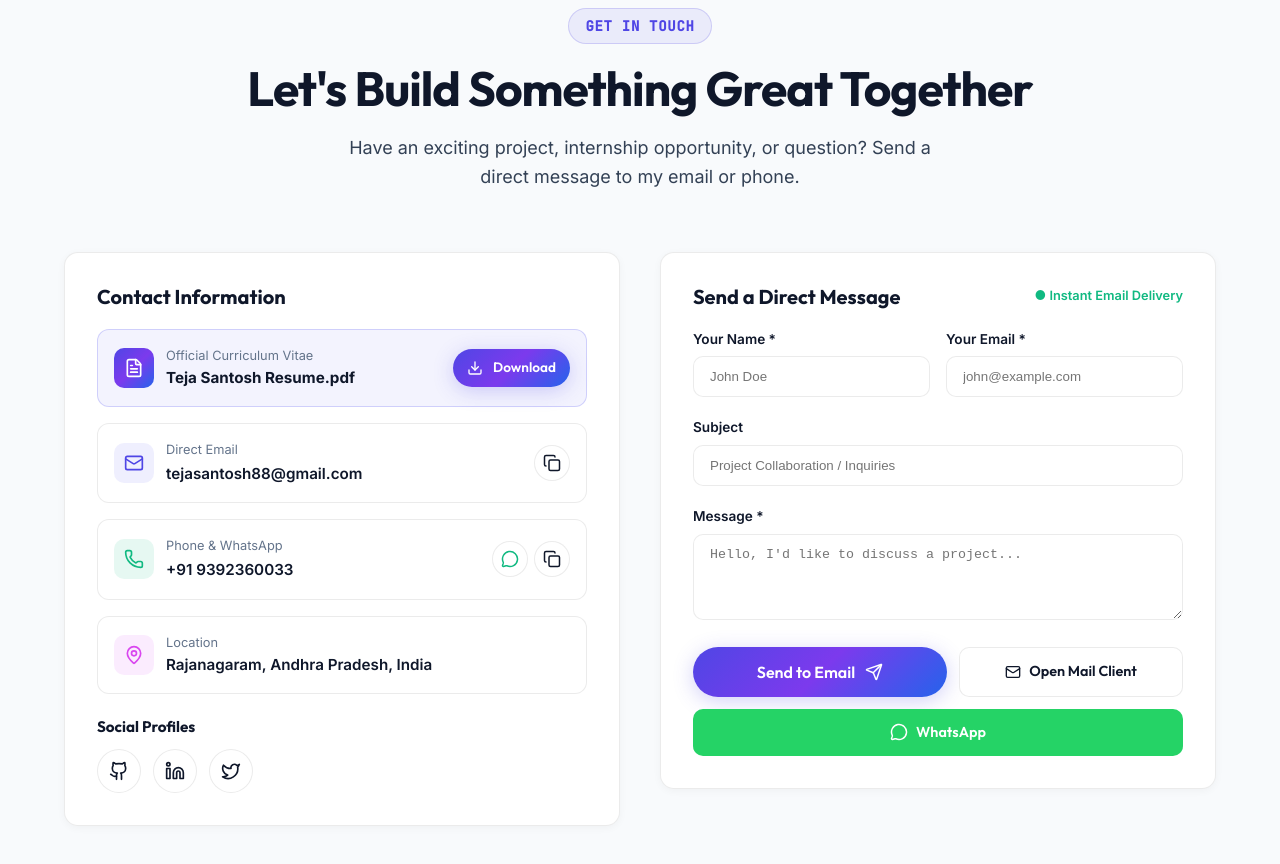
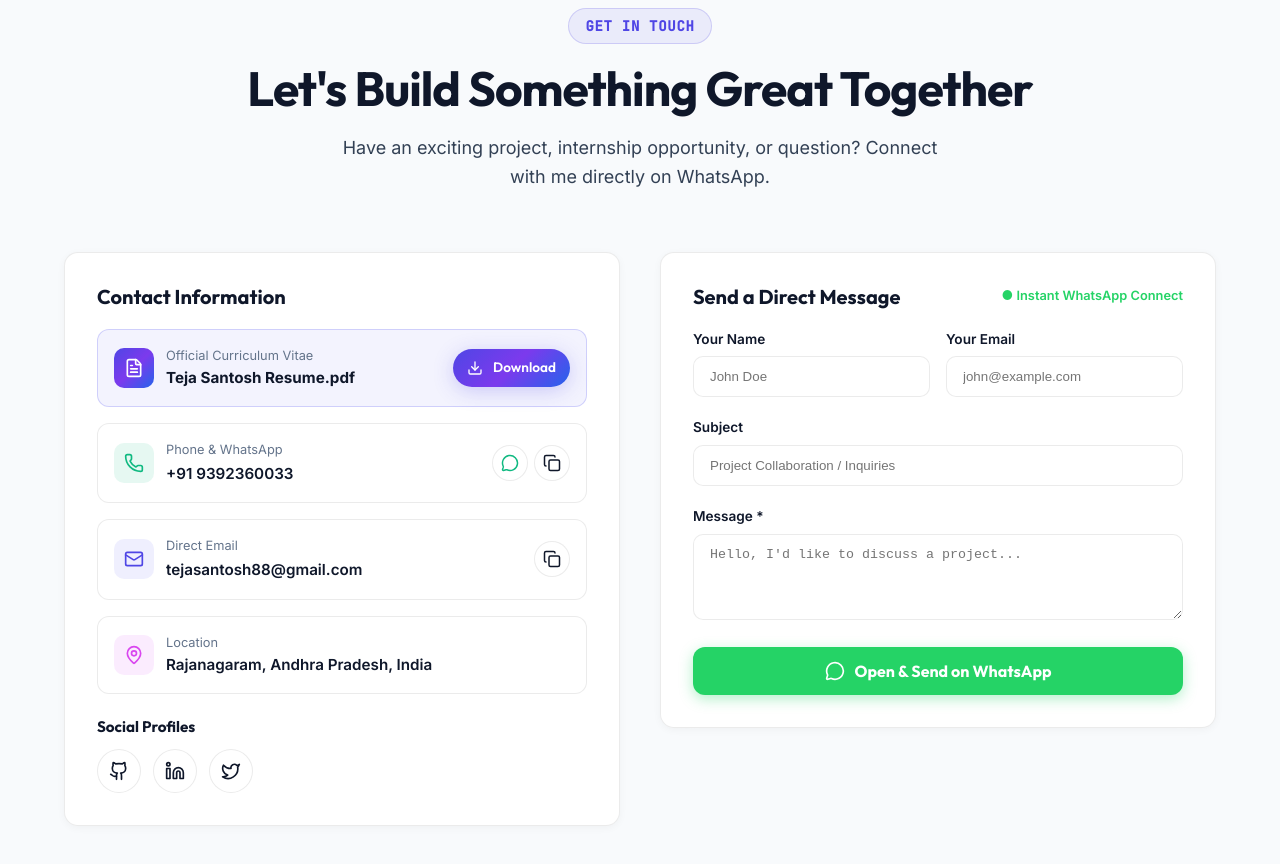
Before and after one commit to teja3856/portifolio, a React (Vite) app: page / in a window 1280 px wide. Shown: the part 7140-8004 px from the top of the page. Built offline with nearby package versions, Linux system fonts and the light colour scheme.

Commit message:
Keep only direct WhatsApp opening action on contact form

```diff
--- a/src/components/Contact.tsx
+++ b/src/components/Contact.tsx
@@ -1,19 +1,16 @@
 import React, { useState } from 'react';
 import { PERSONAL_INFO } from '../data/portfolioData';
-import { Mail, MapPin, Copy, Check, Send, Download, FileText, Phone, MessageCircle, Loader2 } from 'lucide-react';
+import { Mail, MapPin, Copy, Check, Download, FileText, Phone, MessageCircle } from 'lucide-react';
 import { GithubIcon, LinkedinIcon, TwitterIcon } from './Icons';
 
 export const Contact: React.FC = () => {
   const [copiedEmail, setCopiedEmail] = useState(false);
   const [copiedPhone, setCopiedPhone] = useState(false);
-  const [isSubmitting, setIsSubmitting] = useState(false);
-  const [formSubmitted, setFormSubmitted] = useState(false);
-  const [errorMessage, setErrorMessage] = useState('');
   const [formData, setFormData] = useState({
     name: '',
     email: '',
     subject: '',
-    message: ''
+    message: '',
   });
 
   const handleCopyEmail = () => {
@@ -28,68 +25,27 @@ export const Contact: React.FC = () => {
     setTimeout(() => setCopiedPhone(false), 2500);
   };
 
-  const handleSubmit = async (e: React.FormEvent) => {
+  const cleanPhone = PERSONAL_INFO.phone.replace(/[^0-9]/g, '');
+
+  const handleOpenWhatsApp = (e: React.FormEvent) => {
     e.preventDefault();
-    if (!formData.name || !formData.email || !formData.message) return;
+    const parts = [];
+    if (formData.name) parts.push(`*Name:* ${formData.name}`);
+    if (formData.email) parts.push(`*Email:* ${formData.email}`);
+    if (formData.subject) parts.push(`*Subject:* ${formData.subject}`);
+    if (formData.message) parts.push(`\n*Message:*\n${formData.message}`);
 
-    setIsSubmitting(true);
-    setErrorMessage('');
+    const messageText =
+      parts.length > 0
+        ? parts.join('\n')
+        : 'Hi Teja, I came across your portfolio and would like to connect!';
 
-    try {
-      // Send directly to personal email via FormSubmit AJAX service
-      const response = await fetch(`https://formsubmit.co/ajax/${PERSONAL_INFO.email}`, {
-        method: 'POST',
-        headers: {
-          'Content-Type': 'application/json',
-          'Accept': 'application/json',
-        },
-        body: JSON.stringify({
-          name: formData.name,
-          email: formData.email,
-          _replyto: formData.email,
-          _subject: formData.subject ? `[Portfolio Contact] ${formData.subject}` : `New Portfolio Message from ${formData.name}`,
-          message: formData.message,
-          _template: 'table',
-        }),
-      });
-
-      const result = await response.json();
-      if (response.ok && (result.success === 'true' || result.success === true || response.status === 200)) {
-        setFormSubmitted(true);
-        setFormData({ name: '', email: '', subject: '', message: '' });
-        setTimeout(() => setFormSubmitted(false), 7000);
-      } else {
-        throw new Error(result.message || 'Error delivering message');
-      }
-    } catch (err) {
-      console.warn('Direct API submission error, opening fallback email client:', err);
-      // Fallback: open mail client with prefilled info
-      window.location.href = `mailto:${PERSONAL_INFO.email}?subject=${encodeURIComponent(
-        formData.subject || `Portfolio Inquiry from ${formData.name}`
-      )}&body=${encodeURIComponent(
-        `Name: ${formData.name}\nEmail: ${formData.email}\n\nMessage:\n${formData.message}`
-      )}`;
-      setFormSubmitted(true);
-      setFormData({ name: '', email: '', subject: '', message: '' });
-      setTimeout(() => setFormSubmitted(false), 7000);
-    } finally {
-      setIsSubmitting(false);
-    }
+    const url = `https://wa.me/${cleanPhone}?text=${encodeURIComponent(messageText)}`;
+    window.open(url, '_blank', 'noopener,noreferrer');
   };
 
-  const cleanPhone = PERSONAL_INFO.phone.replace(/[^0-9]/g, '');
-  const mailtoUrl = `mailto:${PERSONAL_INFO.email}?subject=${encodeURIComponent(
-    formData.subject || 'Portfolio Inquiry / Project Collaboration'
-  )}&body=${encodeURIComponent(
-    formData.message
-      ? `Name: ${formData.name || 'Visitor'}\nEmail: ${formData.email || 'Not provided'}\n\n${formData.message}`
-      : 'Hello Teja, I would like to connect and discuss a project with you.'
-  )}`;
-
-  const whatsappUrl = `https://wa.me/${cleanPhone}?text=${encodeURIComponent(
-    formData.message
-      ? `Hi Teja, my name is ${formData.name || 'there'}. ${formData.message}`
-      : `Hi Teja, I came across your portfolio and would like to connect!`
+  const directWhatsAppUrl = `https://wa.me/${cleanPhone}?text=${encodeURIComponent(
+    'Hi Teja, I came across your portfolio and would like to connect!'
   )}`;
 
   return (
@@ -99,7 +55,7 @@ export const Contact: React.FC = () => {
         <span className="section-badge">Get In Touch</span>
         <h2 className="section-title">Let's Build Something Great Together</h2>
         <p className="section-subtitle">
-          Have an exciting project, internship opportunity, or question? Send a direct message to my email or phone.
+          Have an exciting project, internship opportunity, or question? Connect with me directly on WhatsApp.
         </p>
       </div>
 
@@ -163,6 +119,67 @@ export const Contact: React.FC = () => {
               </a>
             </div>
 
+            {/* Phone & WhatsApp Card */}
+            <div
+              style={{
+                display: 'flex',
+                alignItems: 'center',
+                justifyContent: 'space-between',
+                padding: '16px',
+                borderRadius: '12px',
+                background: 'var(--bg-secondary)',
+                border: '1px solid var(--border-subtle)',
+                marginBottom: '16px',
+              }}
+            >
+              <div style={{ display: 'flex', alignItems: 'center', gap: '12px' }}>
+                <div
+                  style={{
+                    width: '40px',
+                    height: '40px',
+                    borderRadius: '10px',
+                    background: 'rgba(16, 185, 129, 0.1)',
+                    display: 'flex',
+                    alignItems: 'center',
+                    justifyContent: 'center',
+                    color: '#10b981',
+                  }}
+                >
+                  <Phone size={20} />
+                </div>
+                <div>
+                  <div style={{ fontSize: '0.8rem', color: 'var(--text-muted)' }}>Phone & WhatsApp</div>
+                  <a
+                    href={`tel:${cleanPhone}`}
+                    style={{ fontSize: '0.95rem', fontWeight: 600, color: 'inherit', textDecoration: 'none' }}
+                  >
+                    {PERSONAL_INFO.phone}
+                  </a>
+                </div>
+              </div>
+
+              <div style={{ display: 'flex', gap: '6px' }}>
+                <a
+                  href={directWhatsAppUrl}
+                  target="_blank"
+                  rel="noreferrer"
+                  className="btn-icon"
+                  style={{ width: '36px', height: '36px', color: '#10b981' }}
+                  title="Chat on WhatsApp"
+                >
+                  <MessageCircle size={18} />
+                </a>
+                <button
+                  onClick={handleCopyPhone}
+                  className="btn-icon"
+                  style={{ width: '36px', height: '36px' }}
+                  title="Copy Phone"
+                >
+                  {copiedPhone ? <Check size={18} color="#10b981" /> : <Copy size={18} />}
+                </button>
+              </div>
+            </div>
+
             {/* Email Card */}
             <div
               style={{
@@ -210,67 +227,6 @@ export const Contact: React.FC = () => {
               >
                 {copiedEmail ? <Check size={18} color="#10b981" /> : <Copy size={18} />}
               </button>
-            </div>
-
-            {/* Phone & WhatsApp Card */}
-            <div
-              style={{
-                display: 'flex',
-                alignItems: 'center',
-                justifyContent: 'space-between',
-                padding: '16px',
-                borderRadius: '12px',
-                background: 'var(--bg-secondary)',
-                border: '1px solid var(--border-subtle)',
-                marginBottom: '16px',
-              }}
-            >
-              <div style={{ display: 'flex', alignItems: 'center', gap: '12px' }}>
-                <div
-                  style={{
-                    width: '40px',
-                    height: '40px',
-                    borderRadius: '10px',
-                    background: 'rgba(16, 185, 129, 0.1)',
-                    display: 'flex',
-                    alignItems: 'center',
-                    justifyContent: 'center',
-                    color: '#10b981',
-                  }}
-                >
-                  <Phone size={20} />
-                </div>
-                <div>
-                  <div style={{ fontSize: '0.8rem', color: 'var(--text-muted)' }}>Phone & WhatsApp</div>
-                  <a
-                    href={`tel:${cleanPhone}`}
-                    style={{ fontSize: '0.95rem', fontWeight: 600, color: 'inherit', textDecoration: 'none' }}
-                  >
-                    {PERSONAL_INFO.phone}
-                  </a>
-                </div>
-              </div>
-
-              <div style={{ display: 'flex', gap: '6px' }}>
-                <a
-                  href={whatsappUrl}
-                  target="_blank"
-                  rel="noreferrer"
-                  className="btn-icon"
-                  style={{ width: '36px', height: '36px', color: '#10b981' }}
-                  title="Chat on WhatsApp"
-                >
-                  <MessageCircle size={18} />
-                </a>
-                <button
-                  onClick={handleCopyPhone}
-                  className="btn-icon"
-                  style={{ width: '36px', height: '36px' }}
-                  title="Copy Phone"
-                >
-                  {copiedPhone ? <Check size={18} color="#10b981" /> : <Copy size={18} />}
-                </button>
-              </div>
             </div>
 
             {/* Location Card */}
@@ -322,67 +278,21 @@ export const Contact: React.FC = () => {
           </div>
         </div>
 
-        {/* Interactive Contact Form */}
+        {/* Interactive WhatsApp Contact Form */}
         <div className="glass-panel" style={{ padding: '32px' }}>
-          {formSubmitted ? (
-            <div
-              style={{
-                textAlign: 'center',
-                padding: '40px 20px',
-                display: 'flex',
-                flexDirection: 'column',
-                alignItems: 'center',
-                gap: '16px',
-              }}
-            >
-              <div
-                style={{
-                  width: '64px',
-                  height: '64px',
-                  borderRadius: '50%',
-                  background: 'rgba(16, 185, 129, 0.15)',
-                  color: '#10b981',
-                  display: 'flex',
-                  alignItems: 'center',
-                  justifyContent: 'center',
-                }}
-              >
-                <Check size={36} />
-              </div>
-              <h3 style={{ fontSize: '1.5rem', fontWeight: 700 }}>Message Sent to My Inbox!</h3>
-              <p style={{ color: 'var(--text-secondary)', maxWidth: '420px', lineHeight: 1.6 }}>
-                Thank you for reaching out! Your message has been forwarded to <strong>{PERSONAL_INFO.email}</strong>. I will get back to you shortly.
-              </p>
-            </div>
-          ) : (
-            <form onSubmit={handleSubmit} style={{ display: 'flex', flexDirection: 'column', gap: '20px' }}>
+          <form onSubmit={handleOpenWhatsApp} style={{ display: 'flex', flexDirection: 'column', gap: '20px' }}>
             <div style={{ display: 'flex', alignItems: 'center', justifyContent: 'space-between' }}>
               <h3 style={{ fontSize: '1.25rem', fontWeight: 700 }}>Send a Direct Message</h3>
-                <span style={{ fontSize: '0.8rem', color: '#10b981', fontWeight: 600 }}>● Instant Email Delivery</span>
+              <span style={{ fontSize: '0.8rem', color: '#25D366', fontWeight: 600 }}>● Instant WhatsApp Connect</span>
             </div>
-
-              {errorMessage && (
-                <div
-                  style={{
-                    padding: '10px 14px',
-                    borderRadius: '8px',
-                    background: 'rgba(239, 68, 68, 0.1)',
-                    color: '#ef4444',
-                    fontSize: '0.85rem',
-                  }}
-                >
-                  {errorMessage}
-                </div>
-              )}
 
             <div style={{ display: 'grid', gridTemplateColumns: 'repeat(auto-fit, minmax(200px, 1fr))', gap: '16px' }}>
               <div>
                 <label style={{ display: 'block', fontSize: '0.85rem', fontWeight: 600, marginBottom: '6px' }}>
-                    Your Name *
+                  Your Name
                 </label>
                 <input
                   type="text"
-                    required
                   placeholder="John Doe"
                   value={formData.name}
                   onChange={e => setFormData({ ...formData, name: e.target.value })}
@@ -400,11 +310,10 @@ export const Contact: React.FC = () => {
 
               <div>
                 <label style={{ display: 'block', fontSize: '0.85rem', fontWeight: 600, marginBottom: '6px' }}>
-                    Your Email *
+                  Your Email
                 </label>
                 <input
                   type="email"
-                    required
                   placeholder="john@example.com"
                   value={formData.email}
                   onChange={e => setFormData({ ...formData, email: e.target.value })}
@@ -465,74 +374,30 @@ export const Contact: React.FC = () => {
               />
             </div>
 
-              <div style={{ display: 'flex', gap: '12px', flexWrap: 'wrap' }}>
             <button
               type="submit"
-                  disabled={isSubmitting}
-                  className="btn btn-primary"
-                  style={{ flex: '1 1 180px', opacity: isSubmitting ? 0.7 : 1 }}
-                >
-                  {isSubmitting ? (
-                    <>
-                      Sending Message... <Loader2 size={18} className="animate-spin" />
-                    </>
-                  ) : (
-                    <>
-                      Send to Email <Send size={18} />
-                    </>
-                  )}
-                </button>
-
-                <a
-                  href={mailtoUrl}
               className="btn"
               style={{
+                width: '100%',
                 display: 'inline-flex',
                 alignItems: 'center',
                 justifyContent: 'center',
-                    gap: '8px',
-                    padding: '12px 18px',
-                    borderRadius: '10px',
-                    background: 'var(--bg-secondary)',
-                    color: 'var(--text-primary)',
-                    fontWeight: 600,
-                    textDecoration: 'none',
-                    border: '1px solid var(--border-subtle)',
-                    fontSize: '0.9rem',
-                    flex: '1 1 150px',
-                  }}
-                  title="Open in Mail App (mailto link)"
-                >
-                  <Mail size={16} /> Open Mail Client
-                </a>
-
-                <a
-                  href={whatsappUrl}
-                  target="_blank"
-                  rel="noreferrer"
-                  className="btn"
-                  style={{
-                    display: 'inline-flex',
-                    alignItems: 'center',
-                    justifyContent: 'center',
-                    gap: '8px',
-                    padding: '12px 18px',
-                    borderRadius: '10px',
+                gap: '10px',
+                padding: '14px 24px',
+                borderRadius: '12px',
                 background: '#25D366',
                 color: '#ffffff',
-                    fontWeight: 600,
-                    textDecoration: 'none',
+                fontWeight: 700,
+                fontSize: '1rem',
                 border: 'none',
-                    fontSize: '0.9rem',
-                    flex: '1 1 150px',
+                boxShadow: '0 4px 14px rgba(37, 211, 102, 0.35)',
+                cursor: 'pointer',
+                transition: 'transform 0.2s ease, box-shadow 0.2s ease',
               }}
-                  title="Send via WhatsApp"
             >
-                  <MessageCircle size={18} /> WhatsApp
-                </a>
-              </div>
+              <MessageCircle size={20} /> Open & Send on WhatsApp
+            </button>
           </form>
-          )}
         </div>
       </div>
     </section>
```
Lines whose indentation alone changed are shown as unchanged.
